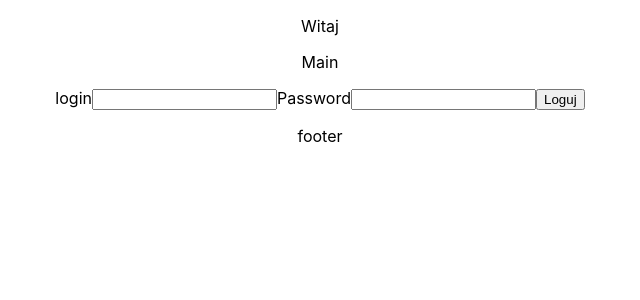
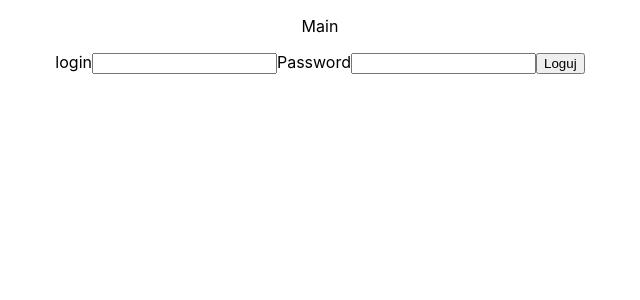
Before and after one commit to SebastianJadczak/First-full-aplication-with-react-and-nodeJS, a React (Create React App) app: page / in a window 1280 px wide. Shown: the top 300 px of the page, without its empty margins (320-960 px from the left). Built offline with nearby package versions, Linux system fonts and the light colour scheme.

Commit message:
I have improved the login to the site

```diff
--- a/src/App.js
+++ b/src/App.js
@@ -7,7 +7,58 @@ import Footer from './Pages/Footer'
 
 
 class App extends Component {
+  state = {
+    login: "",
+    password: "",
+    correctLogin: null,
+    notCorrectLogin: null,
+  }
 
+
+
+
+  handleClickLogin = () => {
+    fetch('/login', {
+      method: 'GET',
+    })
+      .then(r => r.json())
+      .then(data => {
+        this.checkLogin(data)
+      });
+  }
+
+  checkLogin = (data) => {
+
+    if (data.login === this.state.login && data.password === this.state.password) {
+      this.setState({
+        correctLogin: true,
+        notCorrectLogin: false
+      })
+    } else {
+      this.setState({
+        notCorrectLogin: true
+      })
+    }
+  }
+  handleChangeLogin = (e) => {
+    this.setState({
+      login: e.target.value
+    })
+  }
+
+  handleChangePassword = (e) => {
+    this.setState({
+      password: e.target.value
+    })
+  }
+
+  handleLogOut = () => {
+    this.setState({
+      correctLogin: null,
+      login: "",
+      password: "",
+    })
+  }
 
 
   render() {
@@ -15,9 +66,30 @@ class App extends Component {
 
     return (
       <div className="App">
-        <Router>
+
+
+        {this.state.correctLogin === null ?
+
+          <div className="login">
+
+            <p> Main </p>
+            <label >login</label>
+            <input type="text" onChange={this.handleChangeLogin} />
+            <label>Password</label>
+            <input type="password" onChange={this.handleChangePassword} />
+            <button onClick={this.handleClickLogin}>Loguj</button>
+
+            {this.state.notCorrectLogin ? "Spróbuj jeszcze raz" : null}
+
+
+          </div>
+          : null}
+
+        {this.state.correctLogin ?
+
+          < Router >
             <nav className="navigation">
-            <Navigation />
+              <Navigation handleLogOut={this.handleLogOut} />
             </nav>
             <main>
               <section className="main">
@@ -28,7 +100,10 @@ class App extends Component {
               <Footer />
             </footer>
           </Router>
+          : null}
+
       </div>
+
     )
   }
 }
--- a/src/Pages/Main.js
+++ b/src/Pages/Main.js
@@ -4,63 +4,66 @@ import React, {
 
 class Main extends Component {
 
-    state = {
-        login: "",
-        password: "",
-        correctLogin: false,
-        notCorrectLogin: null
-    }
+    // state = {
+    //     login: "",
+    //     password: "",
+    //     correctLogin: false,
+    //     notCorrectLogin: null,
+    //     webside: false,
+    // }
 
 
 
 
-    handleClickLogin = () => {
-        fetch('/login', {
-            method: 'GET',
-        })
-            .then(r => r.json())
-            .then(data => {
-                this.checkLogin(data)
-            });
-    }
+    // handleClickLogin = () => {
+    //     fetch('/login', {
+    //         method: 'GET',
+    //     })
+    //         .then(r => r.json())
+    //         .then(data => {
+    //             this.checkLogin(data)
+    //         });
+    // }
 
-    checkLogin = (data) => {
+    // checkLogin = (data) => {
 
-        if (data.login === this.state.login && data.password === this.state.password) {
-            this.setState({
-                correctLogin: true,
-                notCorrectLogin: false
-            })
-        } else {
-            this.setState({
-                notCorrectLogin: true
-            })
-        }
-    }
-    handleChangeLogin = (e) => {
-        this.setState({
-            login: e.target.value
-        })
-    }
+    //     if (data.login === this.state.login && data.password === this.state.password) {
+    //         this.setState({
+    //             correctLogin: true,
+    //             notCorrectLogin: false
+    //         })
+    //     } else {
+    //         this.setState({
+    //             notCorrectLogin: true
+    //         })
+    //     }
+    // }
+    // handleChangeLogin = (e) => {
+    //     this.setState({
+    //         login: e.target.value
+    //     })
+    // }
 
-    handleChangePassword = (e) => {
-        this.setState({
-            password: e.target.value
-        })
-    }
+    // handleChangePassword = (e) => {
+    //     this.setState({
+    //         password: e.target.value
+    //     })
+    // }
 
     render() {
-        return (<div>
-            <p> Main </p>
-            <label >login</label>
-            <input type="text" onChange={this.handleChangeLogin} />
-            <label>Password</label>
-            <input type="password" onChange={this.handleChangePassword} />
-            <button onClick={this.handleClickLogin}>Loguj</button>
+        return (
+            // <div>
+            //     <p> Main </p>
+            //     <label >login</label>
+            //     <input type="text" onChange={this.handleChangeLogin} />
+            //     <label>Password</label>
+            //     <input type="password" onChange={this.handleChangePassword} />
+            //     <button onClick={this.handleClickLogin}>Loguj</button>
 
-            {this.state.notCorrectLogin ? "Spróbuj jeszcze raz" : null}
-            {this.state.correctLogin ? "Udało Ci się zalogować" : null}
-        </div>
+            //     {this.state.notCorrectLogin ? "Spróbuj jeszcze raz" : null}
+            //     {this.state.correctLogin ? "Udało Ci się zalogować" : null}
+            // </div>
+            <p>null</p>
         )
     }
 }
--- a/src/Pages/Navigation.js
+++ b/src/Pages/Navigation.js
@@ -3,7 +3,7 @@ import React, { Component } from "react"
 class Navigation extends Component {
     render() {
         return (
-            <p>Witaj</p>
+            <button onClick={this.props.handleLogOut}>Wyloguj</button>
         )
     }
 }
```
Lines whose indentation alone changed are shown as unchanged.
